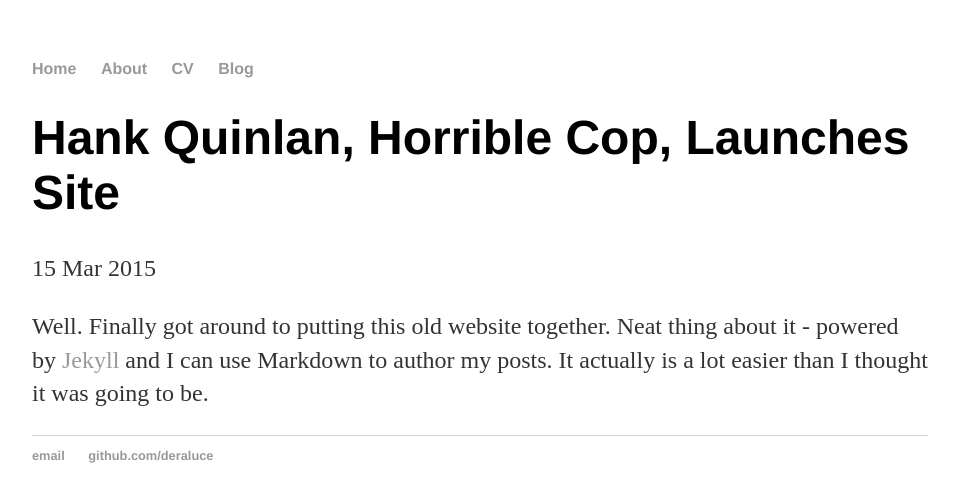
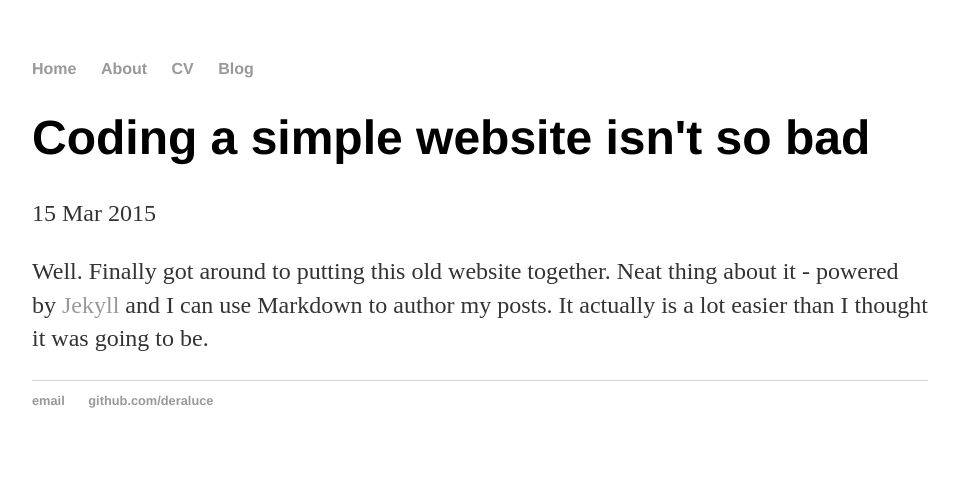
Before and after one commit to DeraLuce/DeraLuce.github.io, a Jekyll site: the page built from _posts/2015-03-15-hank-quinlan-site-launched.md, in a window 1280 px wide. Shown: the top 502 px of the page, without its empty margins (160-1119 px from the left). Built offline with Jekyll 4.4.1, drawn with Linux system fonts in a browser that asks for light colours.

Commit message:
Update 2015-03-15-hank-quinlan-site-launched.md
Personalized blog text

```diff
--- a/_posts/2015-03-15-hank-quinlan-site-launched.md
+++ b/_posts/2015-03-15-hank-quinlan-site-launched.md
@@ -1,6 +1,6 @@
 ---
 layout: post
-title: "Hank Quinlan, Horrible Cop, Launches Site"
+title: "Coding a simple website isn't so bad"
 date: 2015-03-15
 ---
 Well. Finally got around to putting this old website together. Neat thing about it - powered by [Jekyll](http://jekyllrb.com)
```
